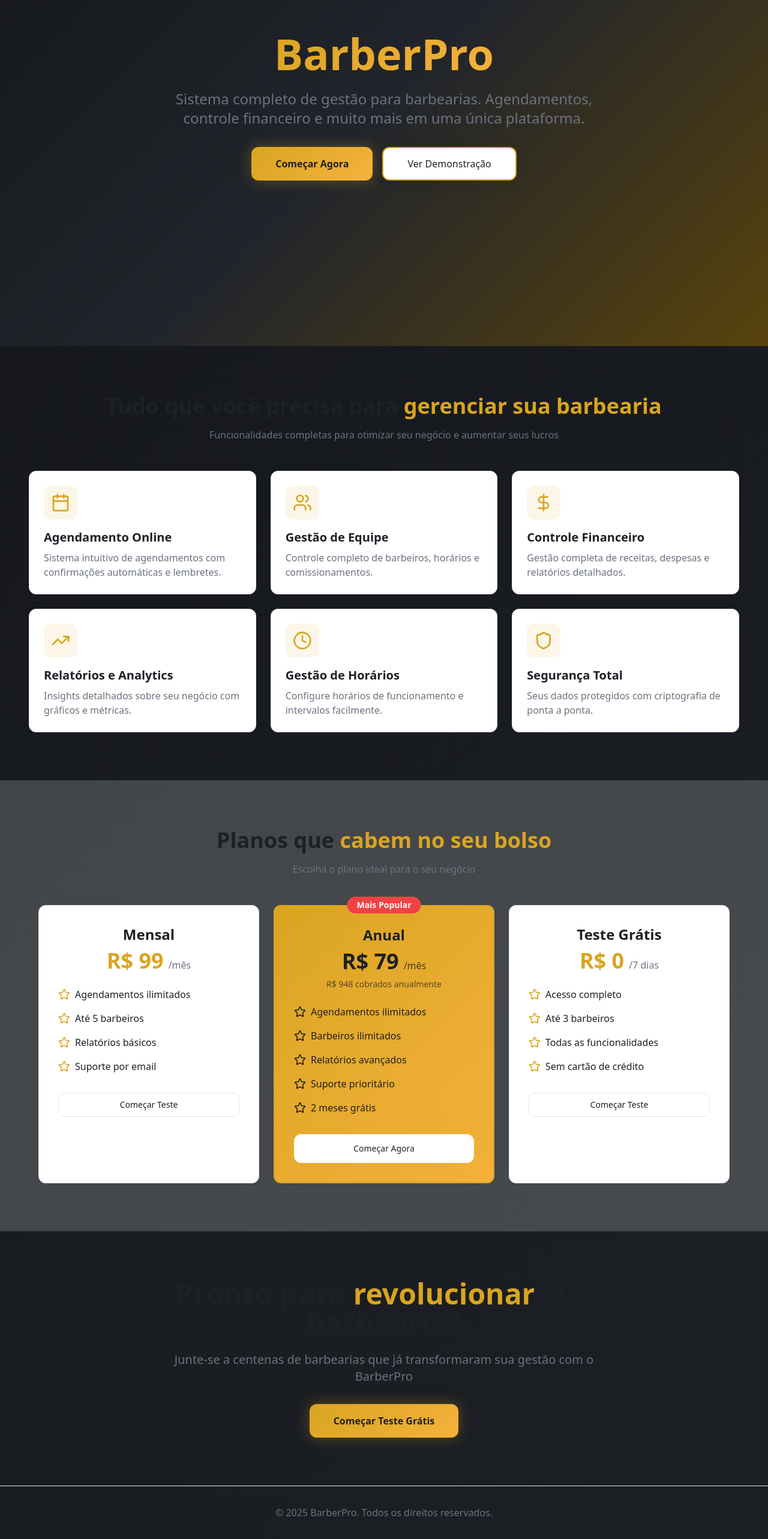
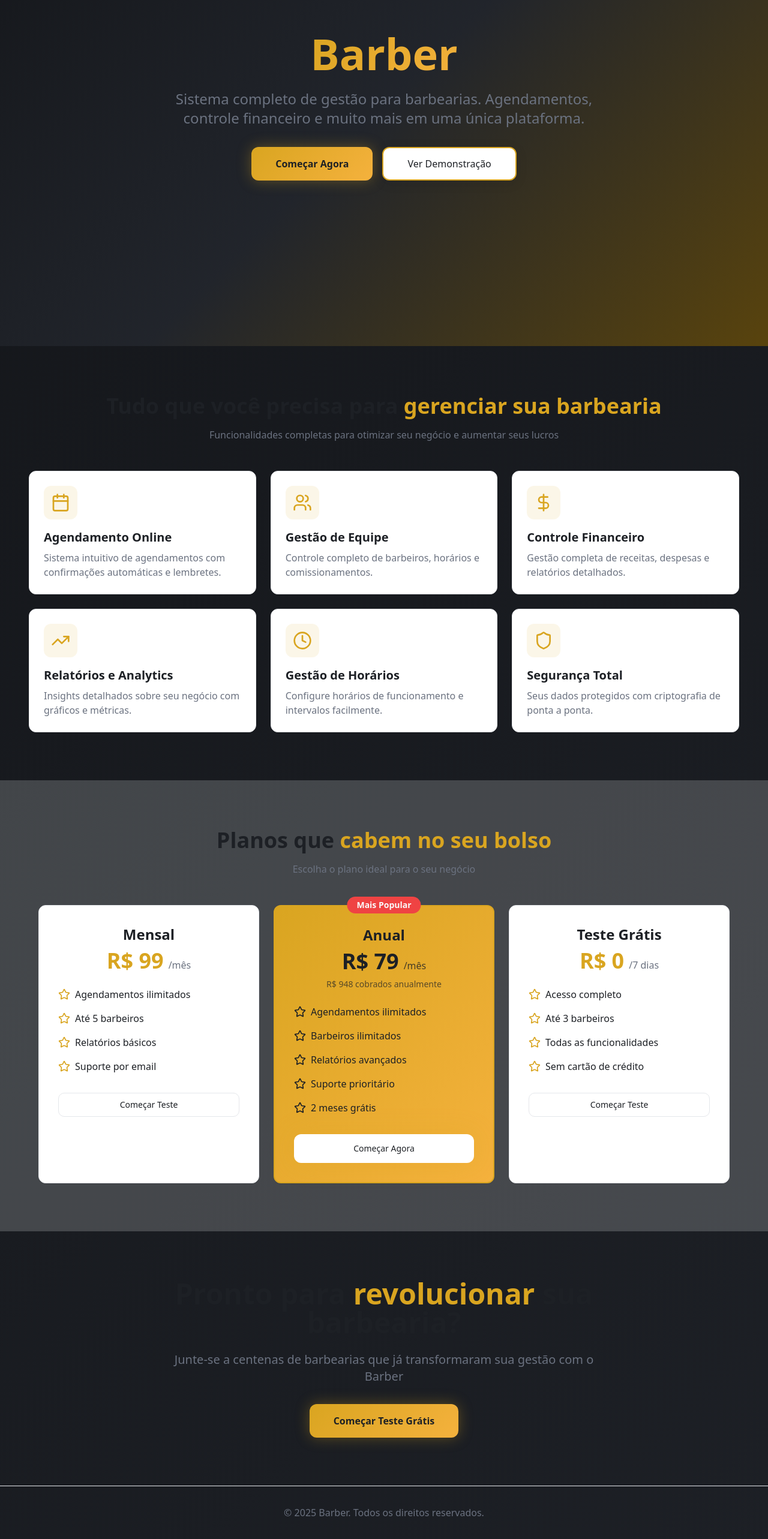
Before and after one commit to brunocamarg0/trim-squire, a React (Vite) app: page / in a window 1280 px wide. Shown: the part 223-2789 px from the top of the page at 60% size. Built offline with nearby package versions, Linux system fonts and the light colour scheme; the HTML template or start-up script is replaced by a standard one.

Commit message:
Renomear BarberPro para Barber em todas as pÃ¡ginas

```diff
--- a/index.html
+++ b/index.html
@@ -3,11 +3,11 @@
   <head>
     <meta charset="UTF-8" />
     <meta name="viewport" content="width=device-width, initial-scale=1.0" />
-    <title>BarberPro - Sistema de Gestão para Barbearias</title>
+    <title>Barber - Sistema de Gestão para Barbearias</title>
     <meta name="description" content="Sistema completo de gestão e agendamento para barbearias. Controle financeiro, agendamentos online e muito mais em uma única plataforma." />
-    <meta name="author" content="BarberPro" />
+    <meta name="author" content="Barber" />
 
-    <meta property="og:title" content="BarberPro - Sistema de Gestão para Barbearias" />
+    <meta property="og:title" content="Barber - Sistema de Gestão para Barbearias" />
     <meta property="og:description" content="Sistema completo de gestão e agendamento para barbearias. Controle financeiro, agendamentos online e muito mais." />
     <meta property="og:type" content="website" />
     <meta property="og:image" content="https://lovable.dev/opengraph-image-p98pqg.png" />
--- a/src/pages/Auth.tsx
+++ b/src/pages/Auth.tsx
@@ -31,7 +31,7 @@ const Auth = () => {
           <Link to="/" className="inline-flex items-center gap-2 text-3xl font-bold mb-2">
             <Scissors className="h-8 w-8 text-primary" />
             <span className="bg-gradient-primary bg-clip-text text-transparent">
-              BarberPro
+              Barber
             </span>
           </Link>
           <p className="text-muted-foreground">Gestão profissional para sua barbearia</p>
--- a/src/pages/Demo.tsx
+++ b/src/pages/Demo.tsx
@@ -18,7 +18,7 @@ const Demo = () => {
 
         <div className="text-center mb-12">
           <h1 className="text-4xl font-bold mb-4">
-            Demonstração do <span className="text-primary">BarberPro</span>
+            Demonstração do <span className="text-primary">Barber</span>
           </h1>
           <p className="text-xl text-muted-foreground max-w-2xl mx-auto">
             Veja como nosso sistema funciona na prática
--- a/src/pages/Index.tsx
+++ b/src/pages/Index.tsx
@@ -19,7 +19,7 @@ const Index = () => {
           <div className="animate-fade-in">
             <h1 className="mb-6 text-5xl md:text-7xl font-bold">
               <span className="bg-gradient-primary bg-clip-text text-transparent">
-                BarberPro
+                Barber
               </span>
             </h1>
             <p className="mb-8 text-xl md:text-2xl text-muted-foreground max-w-3xl mx-auto">
@@ -238,7 +238,7 @@ const Index = () => {
               Pronto para <span className="text-primary">revolucionar</span> sua barbearia?
             </h2>
             <p className="text-xl text-muted-foreground mb-8">
-              Junte-se a centenas de barbearias que já transformaram sua gestão com o BarberPro
+              Junte-se a centenas de barbearias que já transformaram sua gestão com o Barber
             </p>
             <Button asChild variant="hero" size="xl" className="animate-glow">
               <Link to="/auth">Começar Teste Grátis</Link>
@@ -250,7 +250,7 @@ const Index = () => {
       {/* Footer */}
       <footer className="border-t border-border py-8 px-4">
         <div className="container mx-auto text-center text-muted-foreground">
-          <p>&copy; 2025 BarberPro. Todos os direitos reservados.</p>
+          <p>&copy; 2025 Barber. Todos os direitos reservados.</p>
         </div>
       </footer>
     </div>
```
